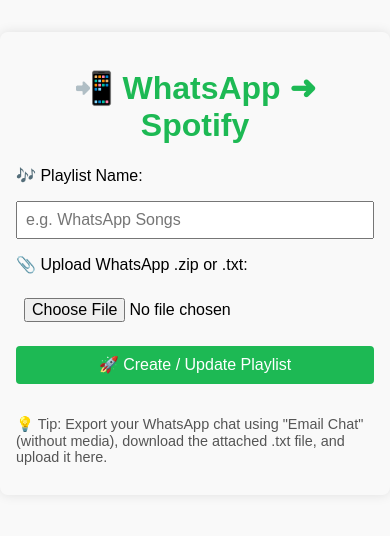
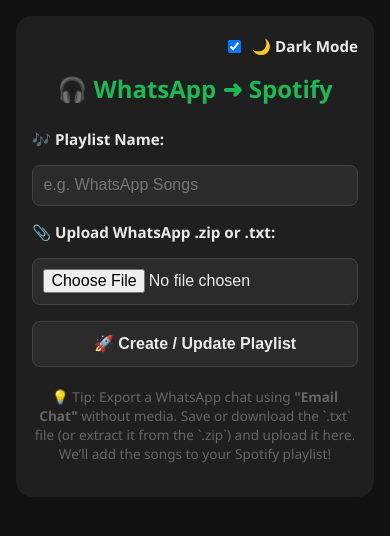
Before and after one commit to naddot/whatsapp-to-spotify, a Flask app: page / in a window 390 px wide. Shown: the top 536 px of the page. Run offline with Flask 3, Linux system fonts and the light colour scheme; parts of the project's set-up code (start-up, migrations or seed data) failed here and were passed over.

Commit message:
Polish UI: add dark mode toggle, mobile layout, animations

```diff
--- a/app.py
+++ b/app.py
@@ -1,20 +1,24 @@
 import os
 import zipfile
 import re
-from flask import Flask, render_template, request, redirect, url_for, flash
+from flask import Flask, render_template, request, redirect, url_for, flash, session
 from werkzeug.utils import secure_filename
 from spotipy import Spotify
 from spotipy.oauth2 import SpotifyOAuth
+from dotenv import load_dotenv
+load_dotenv()
 
 app = Flask(__name__)
 app.secret_key = 'your-secret-key'
 UPLOAD_FOLDER = 'uploads'
 app.config['UPLOAD_FOLDER'] = UPLOAD_FOLDER
+app.secret_key = os.getenv("FLASK_SECRET_KEY", "dev-secret")
 
-# Set environment variables (use dotenv or set them securely for production)
-os.environ['SPOTIPY_CLIENT_ID'] = 'your-client-id'
-os.environ['SPOTIPY_CLIENT_SECRET'] = 'your-client-secret'
-os.environ['SPOTIPY_REDIRECT_URI'] = 'http://localhost:5000/callback'
+
+os.environ['SPOTIPY_CLIENT_ID'] = os.getenv("SPOTIPY_CLIENT_ID")
+os.environ['SPOTIPY_CLIENT_SECRET'] = os.getenv("SPOTIPY_CLIENT_SECRET")
+os.environ['SPOTIPY_REDIRECT_URI'] = os.getenv("SPOTIPY_REDIRECT_URI")
+
 
 SCOPE = 'playlist-modify-public playlist-modify-private'
 
@@ -75,7 +79,18 @@
             flash("No Spotify track links found in the file.")
             return redirect(url_for('index'))
 
-        sp = Spotify(auth_manager=SpotifyOAuth(scope=SCOPE))
+        sp_oauth = SpotifyOAuth(scope=SCOPE)
+        token_info = session.get('token_info')
+
+        sp_oauth = SpotifyOAuth(scope=SCOPE)
+        token_info = session.get('token_info')
+
+        if not token_info or sp_oauth.is_token_expired(token_info):
+            session.pop('token_info', None)  # Clear expired token just in case
+            flash("Please log in with Spotify to continue.")
+            return redirect(sp_oauth.get_authorize_url())
+
+        sp = Spotify(auth=token_info['access_token'])
         user_id = sp.me()['id']
 
         playlist_id, created = get_or_create_playlist(sp, user_id, playlist_name)
@@ -86,6 +101,7 @@
             for i in range(0, len(new_tracks), 100):
                 sp.playlist_add_items(playlist_id, new_tracks[i:i+100])
             flash(f"Added {len(new_tracks)} tracks to '{playlist_name}'.")
+            flash(f"✅ Playlist updated! <a href='https://open.spotify.com/playlist/{playlist_id}' target='_blank'>View it on Spotify</a>.")
         else:
             flash("All songs from the file are already in the playlist.")
 
@@ -93,6 +109,22 @@
 
     return render_template('index.html')
 
+@app.route('/callback')
+def callback():
+    sp_oauth = SpotifyOAuth(scope=SCOPE)
+    code = request.args.get('code')
+    token_info = sp_oauth.get_access_token(code)
+
+    if not token_info:
+        flash("Failed to get access token from Spotify.")
+        return redirect(url_for('index'))
+
+    session['token_info'] = token_info
+    flash("Spotify authentication successful.")
+    return redirect(url_for('index'))
+
+
+
 if __name__ == '__main__':
     os.makedirs(UPLOAD_FOLDER, exist_ok=True)
     app.run(debug=True)
--- a/templates/index.html
+++ b/templates/index.html
@@ -3,59 +3,185 @@
 <head>
     <meta charset="UTF-8">
     <meta name="viewport" content="width=device-width, initial-scale=1.0">
-    <title>WhatsApp to Spotify Playlist</title>
+    <title>WhatsApp ➜ Spotify</title>
     <style>
+        :root {
+            --primary: #1DB954;
+            --primary-dark: #17a34a;
+            --bg-light: #f5f5f5;
+            --text-dark: #333;
+            --bg-dark: #121212;
+            --text-light: #eaeaea;
+            --card-dark: #1f1f1f;
+            --shadow: 0 4px 20px rgba(0,0,0,0.05);
+        }
+
+        body.dark-mode {
+            background-color: var(--bg-dark);
+            color: var(--text-light);
+        }
+
+        body.dark-mode .container {
+            background-color: var(--card-dark);
+            box-shadow: none;
+        }
+
+        body.dark-mode input,
+        body.dark-mode input[type="file"],
+        body.dark-mode button {
+            background-color: #2b2b2b;
+            color: var(--text-light);
+            border: 1px solid #444;
+        }
+
+        body.dark-mode input:focus,
+        body.dark-mode input[type="file"]:focus {
+            box-shadow: 0 0 0 2px rgba(29,185,84,0.4);
+        }
+
+        body.dark-mode .flash {
+            background-color: #2f2f2f;
+            color: #f0c36d;
+            border: 1px solid #5c5c5c;
+        }
+
         body {
-            font-family: Arial, sans-serif;
-            max-width: 600px;
-            margin: 2rem auto;
+            font-family: 'Segoe UI', sans-serif;
+            margin: 0;
             padding: 1rem;
-            background-color: #f9f9f9;
-            border-radius: 8px;
-            box-shadow: 0 0 12px rgba(0,0,0,0.1);
+            background-color: var(--bg-light);
+            color: var(--text-dark);
+            transition: background-color 0.3s, color 0.3s;
         }
+
+        .container {
+            max-width: 500px;
+            margin: auto;
+            background: white;
+            padding: 2rem 1.5rem;
+            border-radius: 16px;
+            box-shadow: var(--shadow);
+            animation: fadeIn 0.5s ease;
+        }
+
+        @keyframes fadeIn {
+            from { opacity: 0; transform: translateY(10px); }
+            to { opacity: 1; transform: translateY(0); }
+        }
+
         h1 {
             text-align: center;
-            color: #1DB954;
+            color: var(--primary);
+            margin-bottom: 1.5rem;
+            font-size: 1.8rem;
         }
+
         form {
             display: flex;
             flex-direction: column;
             gap: 1rem;
         }
-        input[type="text"], input[type="file"] {
-            padding: 0.5rem;
+
+        label {
+            font-weight: 600;
+            font-size: 0.95rem;
+        }
+
+        input[type="text"],
+        input[type="file"] {
+            padding: 0.65rem;
             font-size: 1rem;
+            border: 1px solid #ccc;
+            border-radius: 8px;
+            transition: all 0.2s ease;
         }
+
+        input[type="text"]:focus,
+        input[type="file"]:focus {
+            box-shadow: 0 0 0 2px rgba(29,185,84,0.3);
+            border-color: var(--primary);
+            outline: none;
+        }
+
         button {
-            background-color: #1DB954;
+            background-color: var(--primary);
             color: white;
-            padding: 0.6rem;
+            padding: 0.8rem;
             border: none;
-            border-radius: 4px;
+            border-radius: 8px;
             font-size: 1rem;
+            font-weight: 600;
             cursor: pointer;
+            transition: background-color 0.2s ease, transform 0.2s ease;
         }
+
         button:hover {
-            background-color: #1aa34a;
+            background-color: var(--primary-dark);
+            transform: translateY(-1px);
         }
+
         .flash {
             background-color: #fff3cd;
             color: #856404;
             border: 1px solid #ffeeba;
             padding: 0.75rem;
             margin-bottom: 1rem;
-            border-radius: 5px;
+            border-radius: 8px;
+            font-size: 0.95rem;
+            animation: fadeIn 0.4s ease;
+        }
+
+        .info {
+            font-size: 0.85rem;
+            color: #666;
+            margin-top: 1.25rem;
+            text-align: center;
+        }
+
+        a {
+            color: var(--primary);
+            text-decoration: none;
+        }
+
+        .dark-toggle {
+            display: flex;
+            justify-content: flex-end;
+            margin-bottom: 1rem;
+            font-size: 0.9rem;
+        }
+
+        .dark-toggle label {
+            display: flex;
+            align-items: center;
+            gap: 0.5rem;
+            cursor: pointer;
+        }
+
+        @media (max-width: 600px) {
+            .container {
+                padding: 1.25rem 1rem;
+            }
+            h1 {
+                font-size: 1.5rem;
+            }
         }
     </style>
 </head>
-<body>
-    <h1>📲 WhatsApp ➜ Spotify</h1>
+<body class="dark-mode">
+    <div class="container">
+        <div class="dark-toggle">
+            <label>
+                <input type="checkbox" id="darkModeToggle" checked>
+                🌙 Dark Mode
+            </label>
+        </div>
+
+        <h1>🎧 WhatsApp ➜ Spotify</h1>
 
         {% with messages = get_flashed_messages() %}
           {% if messages %}
             {% for message in messages %}
-          <div class="flash">{{ message }}</div>
+              <div class="flash">{{ message|safe }}</div>
             {% endfor %}
           {% endif %}
         {% endwith %}
@@ -70,8 +196,18 @@
             <button type="submit">🚀 Create / Update Playlist</button>
         </form>
 
-    <p style="margin-top: 2rem; font-size: 0.9rem; color: #555;">
-        💡 Tip: Export your WhatsApp chat using "Email Chat" (without media), download the attached .txt file, and upload it here.
+        <p class="info">
+            💡 Tip: Export a WhatsApp chat using <strong>"Email Chat"</strong> without media. Save or download the `.txt` file (or extract it from the `.zip`) and upload it here. We’ll add the songs to your Spotify playlist!
         </p>
+    </div>
+
+    <script>
+        const toggle = document.getElementById('darkModeToggle');
+        const body = document.body;
+
+        toggle.addEventListener('change', () => {
+            body.classList.toggle('dark-mode', toggle.checked);
+        });
+    </script>
 </body>
 </html>
```
Lines whose indentation alone changed are shown as unchanged.
